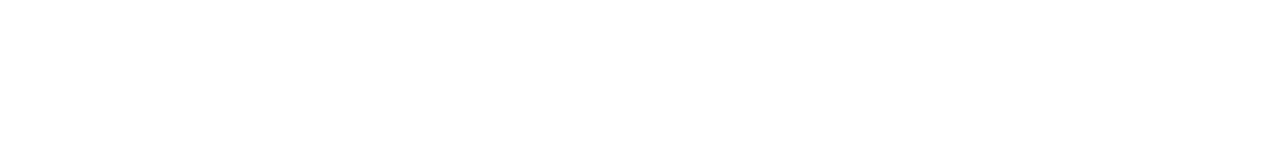
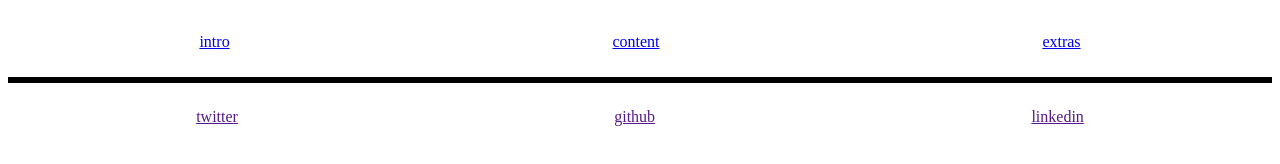
Before and after one commit to BF-FrontEnd-class-2025/group-2-all-about-trees, a website: page index.html in a window 1280 px wide. Drawn offline with Linux system fonts and the light colour scheme.

Commit message:
add  navbar and footer

```diff
--- a/index.html
+++ b/index.html
@@ -8,5 +8,20 @@
 
     <link href="./styles/index.css" rel="stylesheet" />
   </head>
-  <body></body>
+  <body>
+
+    <!--navbar-->
+    <nav class="bottom-divider">
+      <div class="spaced-items">
+          <a href="#summary-info">intro</a>
+          <a href="#main-info">content</a>
+          <a href="#extra-info">extras</a>
+      </div>
+  </nav>
+
+      <!--footer-->
+  <footer class="top-divider spaced-items">
+    <a href="">twitter</a> <a href="">github</a> <a href="">linkedin</a>
+</footer>
+  </body>
 </html>
--- a/styles/something.css
+++ b/styles/something.css
@@ -1,3 +1,20 @@
 body {
   background-color: white;
 }
+
+.bottom-divider {
+  border-style: none none solid none;
+}
+
+.spaced-items {
+  display: flex;
+  flex-direction: row;
+  align-content: center;
+  justify-content: space-around;
+  padding-top: 2%;
+  padding-bottom: 2%;
+}
+
+.top-divider {
+  border-style: solid none none none;
+}
```
Also changed, not shown: styles/index.css (line endings or trailing spaces).
